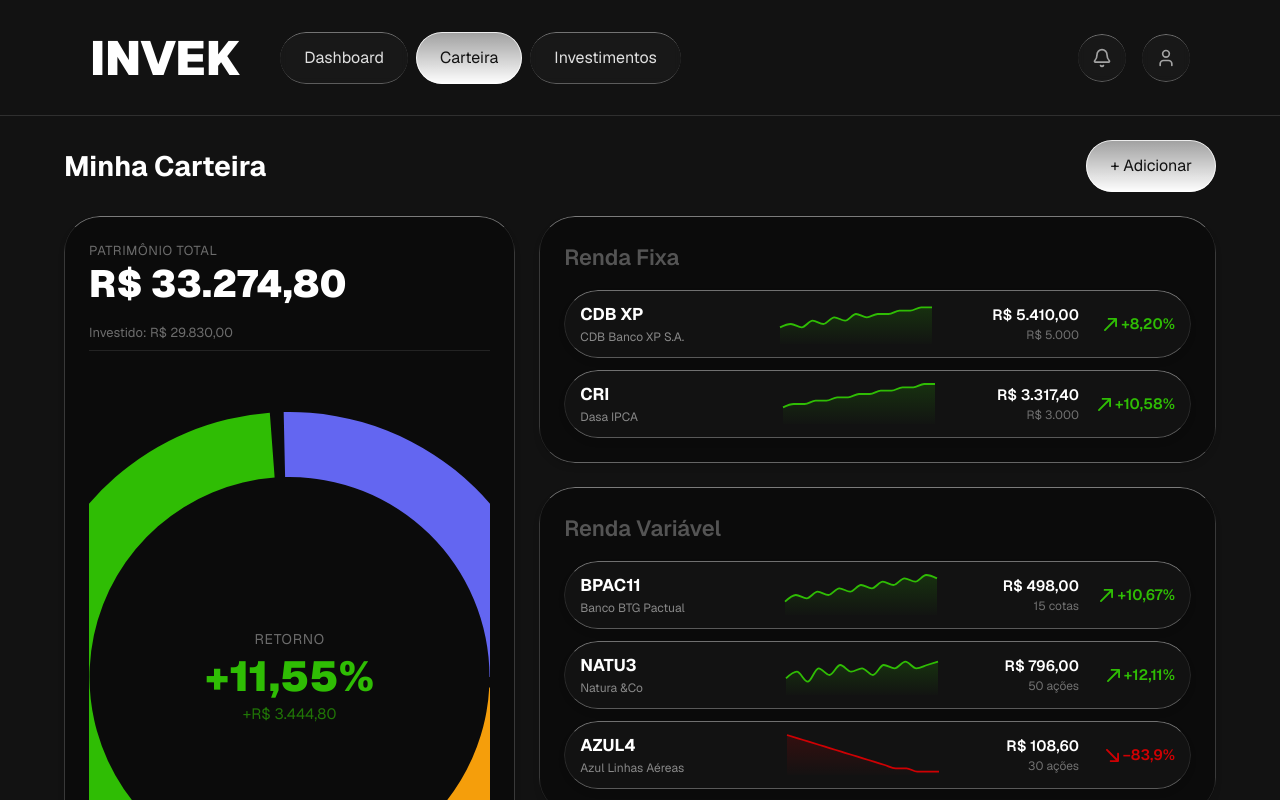
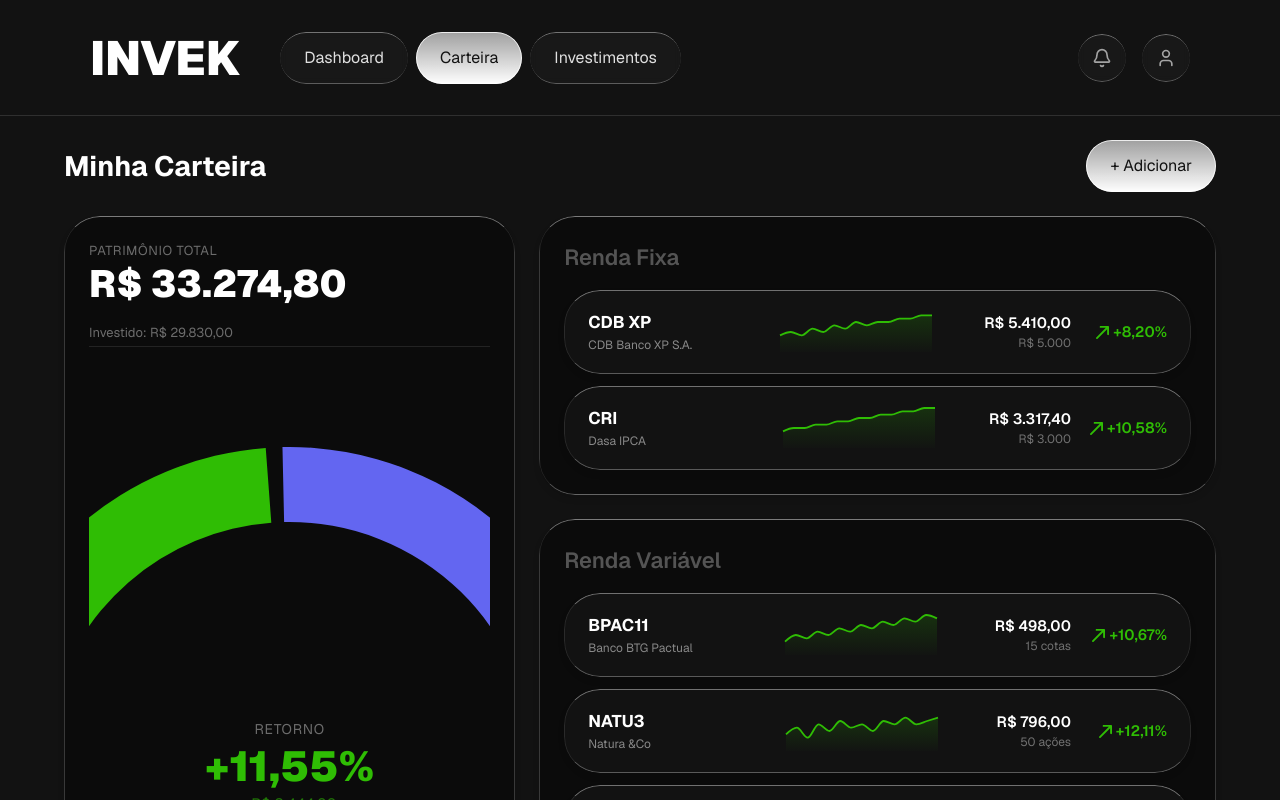
Before and after one commit to DoctahW/invek, a Next.js app: page /wallet in a window 1280 px wide. Shown: the top 800 px of the page. Built offline with nearby package versions, Linux system fonts and the light colour scheme.

Commit message:
refactor: make some improvements to the css

```diff
--- a/app/(app)/investments/investments.module.css
+++ b/app/(app)/investments/investments.module.css
@@ -2,7 +2,7 @@
     display: flex;
     align-items: center;
     gap: 10;
-    padding: 10px 14px;
+    padding: 14px 16px;
     height: 64;
     border-radius: 16;
     margin-bottom: 10;
--- a/app/(app)/wallet/page.tsx
+++ b/app/(app)/wallet/page.tsx
@@ -2,11 +2,19 @@
 "use client";
 
 import { useState } from "react";
-import { PieChart, Pie, Sector, AreaChart, Area, ResponsiveContainer } from "recharts";
+import {
+  PieChart,
+  Pie,
+  Sector,
+  AreaChart,
+  Area,
+  ResponsiveContainer,
+} from "recharts";
 import { GlassPanel } from "@/app/components/glass/GlassPanel";
 import { GlassButton } from "@/app/components/glass/GlassButton";
 import { GlassInput } from "@/app/components/glass/GlassInput";
 import { PORTFOLIO_SUMMARY } from "@/app/data/portfolio";
+import styles from "./wallet.module.css";
 
 const PORTFOLIO = [
   {
@@ -142,15 +150,24 @@ function ArrowDown() {
   );
 }
 
-function Sparkline({ points, positive }: { points: number[]; positive: boolean }) {
+function Sparkline({
+  points,
+  positive,
+}: {
+  points: number[];
+  positive: boolean;
+}) {
   const data = points.map((v, i) => ({ i, v }));
-  const color = positive ? '#2FBD04' : '#CF0003';
-  const gradId = positive ? 'sg-pos' : 'sg-neg';
+  const color = positive ? "#2FBD04" : "#CF0003";
+  const gradId = positive ? "sg-pos" : "sg-neg";
 
   return (
     <div style={{ width: 160, height: 48, flexShrink: 0 }}>
       <ResponsiveContainer width="100%" height="100%">
-        <AreaChart data={data} margin={{ top: 4, right: 4, left: 4, bottom: 4 }}>
+        <AreaChart
+          data={data}
+          margin={{ top: 4, right: 4, left: 4, bottom: 4 }}
+        >
           <defs>
             <linearGradient id={gradId} x1="0" y1="0" x2="0" y2="1">
               <stop offset="0%" stopColor={color} stopOpacity={0.3} />
@@ -208,16 +225,16 @@ function DonutChart({ alloc }: { alloc: typeof SUMMARY.alloc }) {
     color: a.color,
   }));
   return (
-    <div className="flex flex-col items-center gap-10 w-full">
-      <div className="relative w-full h-155">
+    <div className="flex flex-col items-center gap-2 w-full">
+      <div className="relative w-full h-210">
         <ResponsiveContainer width="100%" height="100%">
           <PieChart>
             <Pie
               data={data}
               cx="50%"
               cy="50%"
-              innerRadius={200}
-              outerRadius={265}
+              innerRadius={245}
+              outerRadius={320}
               dataKey="value"
               stroke="none"
               paddingAngle={3}
@@ -281,10 +298,10 @@ function InvestmentRow({
   return (
     <GlassPanel
       depth="deep"
-      className="rounded-xl !bg-[#121212] hover:!bg-[#1a1a1a] transition-colors"
+      className="rounded-xl p-2 !bg-[#121212] hover:!bg-[#1a1a1a] transition-colors"
     >
       <div
-        className="grid items-center gap-4 px-4 h-17"
+        className="grid items-center gap-4 px-4 h-17 w-full"
         style={{ gridTemplateColumns: "140px 1fr auto auto" }}
       >
         <div>
@@ -441,11 +458,12 @@ export default function WalletPage() {
                     <AllocBar alloc={SUMMARY.alloc} />
                   </div>
                 </div>
-                <div className="hidden md:flex flex-col gap-1">
+                <div className="hidden md:flex flex-col flex-1">
                   <p className="text-[13px] text-white/40">
                     Investido: {SUMMARY.invested}
                   </p>
-                  <div className="border-t border-white/10 pt-4 mt-1">
+                  <div className="border-t border-white/10 mt-1" />
+                  <div className="flex flex-col flex-1 justify-center">
                     <DonutChart alloc={SUMMARY.alloc} />
                   </div>
                 </div>
```
